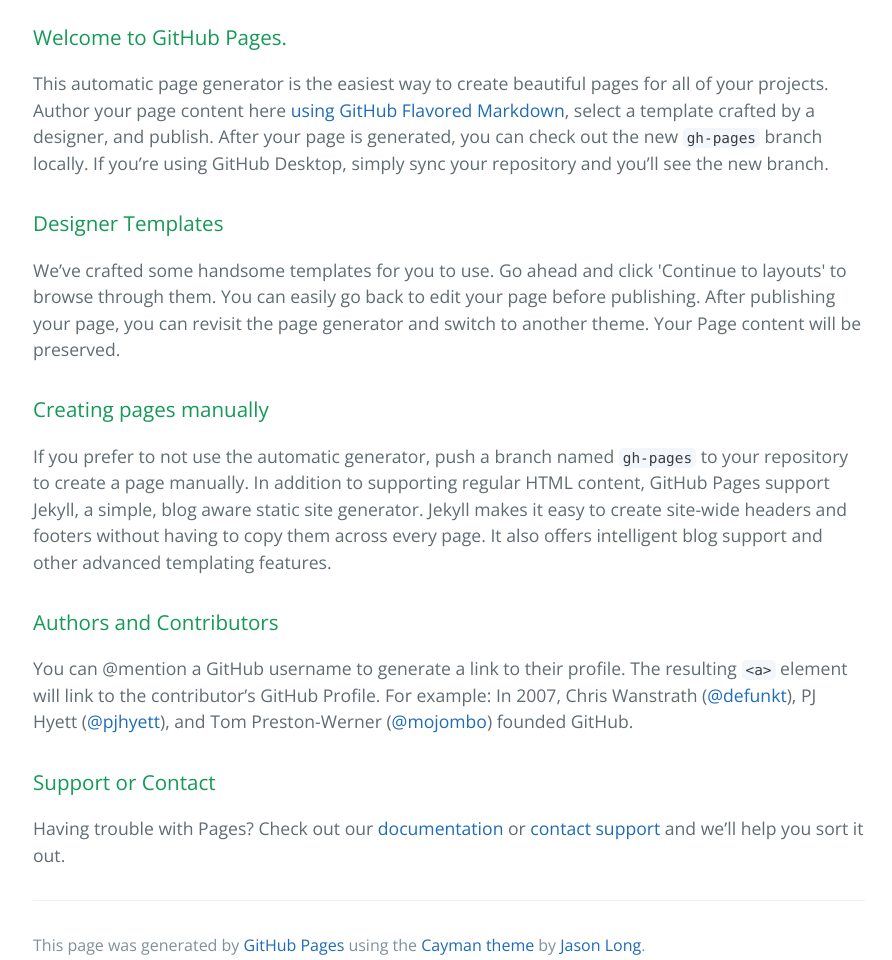
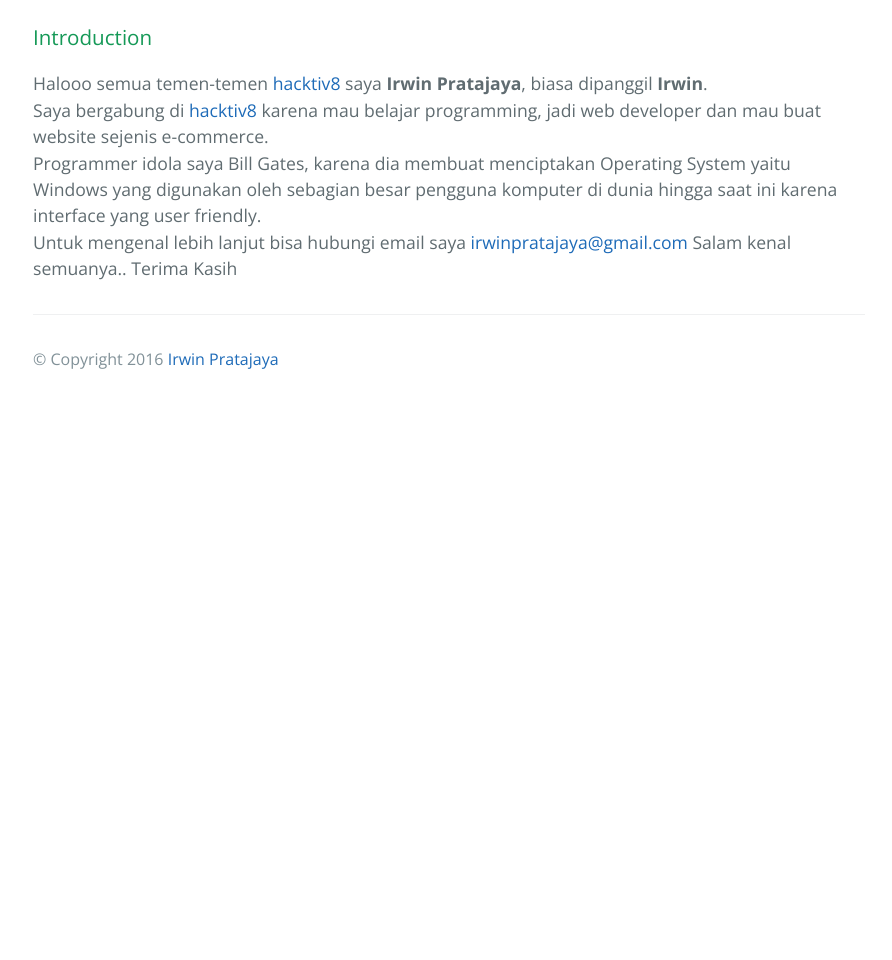
Before and after one commit to irwinpratajaya/irwinpratajaya.github.io, a plain HTML site: page index.html in a window 1280 px wide. Shown: the part 280-1240 px from the top of the page, without its empty margins (191-1083 px from the left). After the commit the page ends 800 px from the top, so only its background shows below. Drawn offline with nearby package versions, Linux system fonts and the light colour scheme.

Commit message:
update content
update content dan footer

```diff
--- a/index.html
+++ b/index.html
@@ -17,37 +17,23 @@
 
     <section class="main-content">
       <h3>
-<a id="welcome-to-github-pages" class="anchor" href="#welcome-to-github-pages" aria-hidden="true"><span aria-hidden="true" class="octicon octicon-link"></span></a>Welcome to GitHub Pages.</h3>
+<a id="welcome " class="anchor" href="#welcome" aria-hidden="true"><span aria-hidden="true" class="octicon octicon-link"></span></a>Introduction</h3>
 
-<p>This automatic page generator is the easiest way to create beautiful pages for all of your projects. Author your page content here <a href="https://guides.github.com/features/mastering-markdown/">using GitHub Flavored Markdown</a>, select a template crafted by a designer, and publish. After your page is generated, you can check out the new <code>gh-pages</code> branch locally. If you’re using GitHub Desktop, simply sync your repository and you’ll see the new branch.</p>
+<p>Halooo semua temen-temen <a href="https://hacktiv8.com/">hacktiv8</a>
+saya <b>Irwin Pratajaya</b>, biasa dipanggil <b>Irwin</b>.<br>
+Saya bergabung di <a href="https://hacktiv8.com/">hacktiv8</a> karena mau belajar programming, jadi web developer dan mau buat website sejenis e-commerce.<br>
+Programmer idola saya Bill Gates, karena dia membuat menciptakan Operating System yaitu Windows yang digunakan oleh sebagian besar pengguna komputer di dunia hingga saat ini karena interface yang user friendly. <br>
+Untuk mengenal lebih lanjut bisa hubungi email saya <a href="mailto:irwinpratajaya@gmail.com"> irwinpratajaya@gmail.com </a>
 
-<h3>
-<a id="designer-templates" class="anchor" href="#designer-templates" aria-hidden="true"><span aria-hidden="true" class="octicon octicon-link"></span></a>Designer Templates</h3>
+Salam kenal semuanya.. Terima Kasih</p>
 
-<p>We’ve crafted some handsome templates for you to use. Go ahead and click 'Continue to layouts' to browse through them. You can easily go back to edit your page before publishing. After publishing your page, you can revisit the page generator and switch to another theme. Your Page content will be preserved.</p>
-
-<h3>
-<a id="creating-pages-manually" class="anchor" href="#creating-pages-manually" aria-hidden="true"><span aria-hidden="true" class="octicon octicon-link"></span></a>Creating pages manually</h3>
-
-<p>If you prefer to not use the automatic generator, push a branch named <code>gh-pages</code> to your repository to create a page manually. In addition to supporting regular HTML content, GitHub Pages support Jekyll, a simple, blog aware static site generator. Jekyll makes it easy to create site-wide headers and footers without having to copy them across every page. It also offers intelligent blog support and other advanced templating features.</p>
-
-<h3>
-<a id="authors-and-contributors" class="anchor" href="#authors-and-contributors" aria-hidden="true"><span aria-hidden="true" class="octicon octicon-link"></span></a>Authors and Contributors</h3>
-
-<p>You can @mention a GitHub username to generate a link to their profile. The resulting <code>&lt;a&gt;</code> element will link to the contributor’s GitHub Profile. For example: In 2007, Chris Wanstrath (<a href="https://github.com/defunkt" class="user-mention">@defunkt</a>), PJ Hyett (<a href="https://github.com/pjhyett" class="user-mention">@pjhyett</a>), and Tom Preston-Werner (<a href="https://github.com/mojombo" class="user-mention">@mojombo</a>) founded GitHub.</p>
-
-<h3>
-<a id="support-or-contact" class="anchor" href="#support-or-contact" aria-hidden="true"><span aria-hidden="true" class="octicon octicon-link"></span></a>Support or Contact</h3>
-
-<p>Having trouble with Pages? Check out our <a href="https://help.github.com/pages">documentation</a> or <a href="https://github.com/contact">contact support</a> and we’ll help you sort it out.</p>
 
       <footer class="site-footer">
 
-        <span class="site-footer-credits">This page was generated by <a href="https://pages.github.com">GitHub Pages</a> using the <a href="https://github.com/jasonlong/cayman-theme">Cayman theme</a> by <a href="https://twitter.com/jasonlong">Jason Long</a>.</span>
+        <span class="site-footer-credits">© Copyright 2016 <a href="mailto:irwinpratajaya@gmail.com"> Irwin Pratajaya</span>
       </footer>
 
     </section>
 
-
-  </body>
+    </body>
 </html>
```
